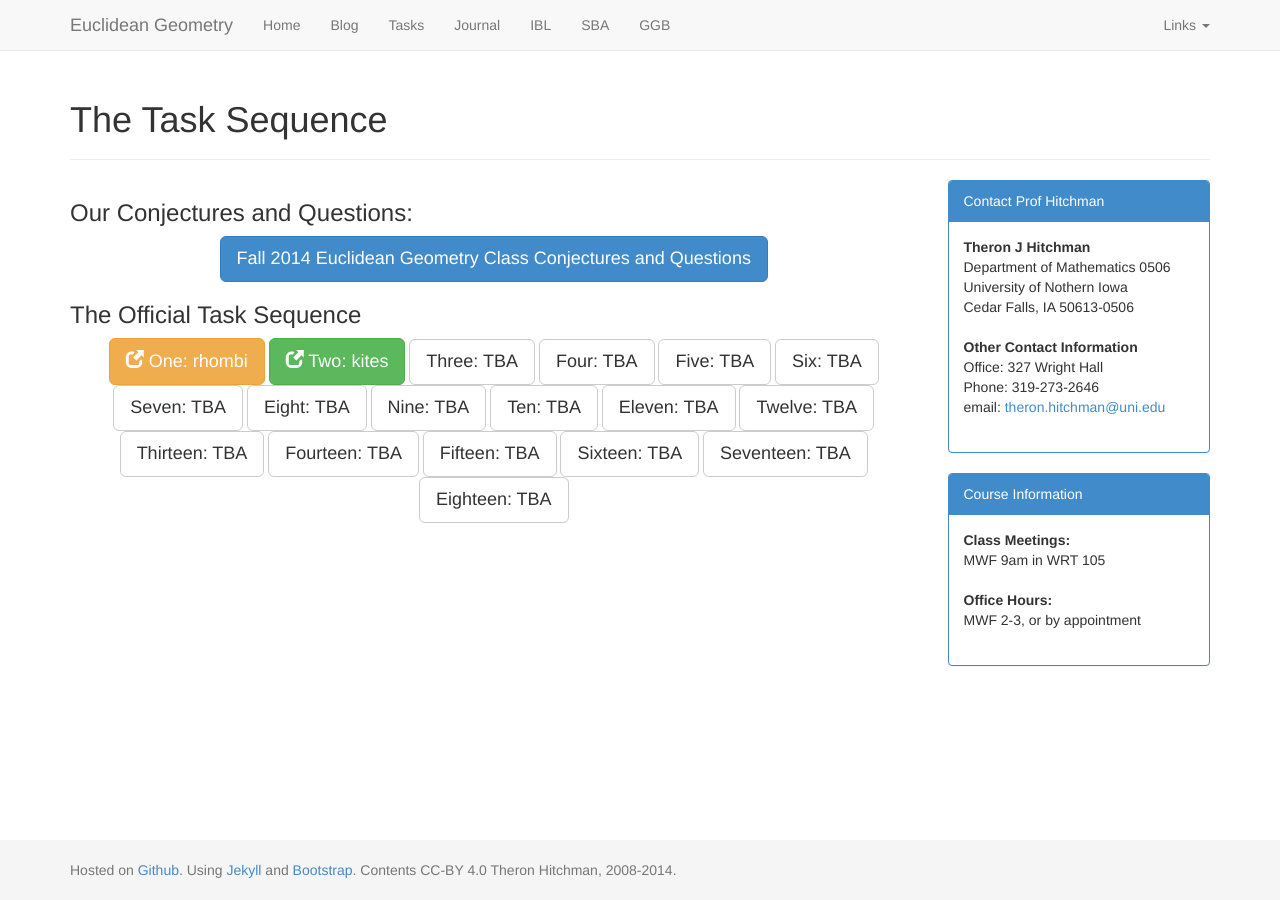
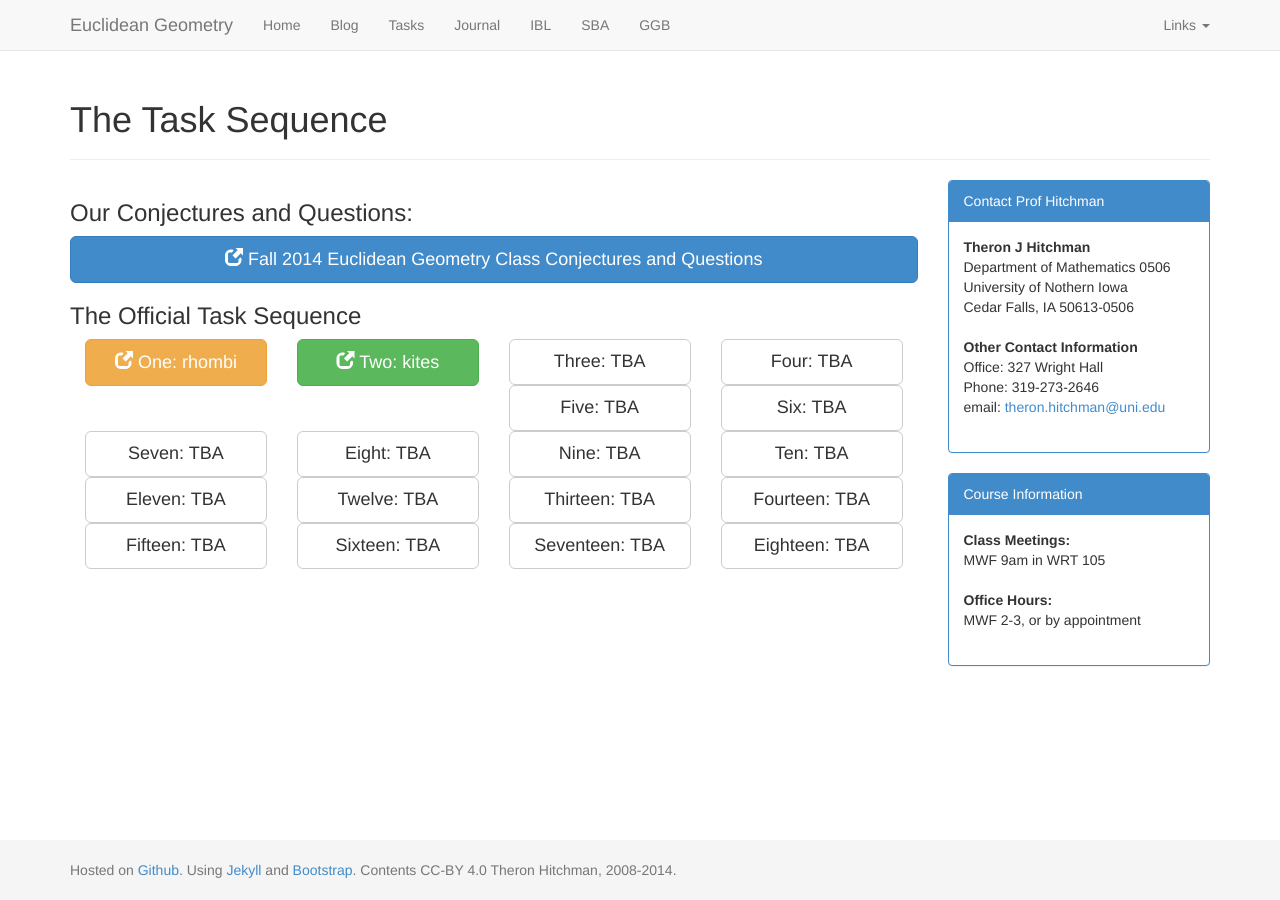
Before and after one commit to theronhitchman/euclidean-geometry, a Jekyll site: the page built from tasks/index.md, in a window 1280 px wide. Built offline with Jekyll 4.4.1, drawn with Linux system fonts in a browser that asks for light colours; nearby versions of some CDN libraries.

Commit message:
restyled tasks page for better display of grid of buttons

```diff
--- a/tasks/index.md
+++ b/tasks/index.md
@@ -6,76 +6,80 @@ layout: default
 ### Our Conjectures and Questions:
 
 <div class="text-center">
-  <a class="btn btn-lg btn-primary" href="{{site.baseurl}}/class/">
+  <a class="btn btn-lg btn-primary btn-block" href="{{site.baseurl}}/class/" target="_blank">
+    <span class="glyphicon glyphicon-new-window"></span>
     Fall 2014 Euclidean Geometry<br class="visible-xs" /> Class Conjectures and Questions
   </a>
 </div>
 
 ### The Official Task Sequence
 
-<div class="text-center">
-  <div class="btn-group">
-    <a class="btn btn-warning btn-lg" href="{{site.baseurl}}/EG_main01.pdf" target="_blank">
-      <span class="glyphicon glyphicon-new-window"></span> One: rhombi</a>
-  </div>
-  <div class="btn-group">
-    <a class="btn btn-success btn-lg" href="{{site.baseurl}}/EG_main02.pdf" target="_blank">
-      <span class="glyphicon glyphicon-new-window"></span> Two: kites</a>
-  </div>
-  <div class="btn-group">
-    <a class="btn btn-default btn-lg">Three: TBA</a>
-  </div>
-  <div class="btn-group">
-    <a class="btn btn-default btn-lg">Four: TBA</a>
-  </div>
-  <div class="btn-group">
-    <a class="btn btn-default btn-lg">Five: TBA</a>
-  </div>
-  <div class="btn-group">
-    <a class="btn btn-default btn-lg">Six: TBA</a>
-  </div>
-  <div class="btn-group">
-    <a class="btn btn-default btn-lg">Seven: TBA</a>
-  </div>
-  <div class="btn-group">
-    <a class="btn btn-default btn-lg">Eight: TBA</a>
-  </div>
-  <div class="btn-group">
-    <a class="btn btn-default btn-lg">Nine: TBA</a>
-  </div>
-  <div class="btn-group">
-    <a class="btn btn-default btn-lg">Ten: TBA</a>
-  </div>
-  <div class="btn-group">
-    <a class="btn btn-default btn-lg">Eleven: TBA</a>
-  </div>
-  <div class="btn-group">
-    <a class="btn btn-default btn-lg">Twelve: TBA</a>
-  </div>
-  <div class="btn-group">
-    <a class="btn btn-default btn-lg">Thirteen: TBA</a>
-  </div>
-  <div class="btn-group">
-    <a class="btn btn-default btn-lg">Fourteen: TBA</a>
-  </div>
-  <div class="btn-group">
-    <a class="btn btn-default btn-lg">Fifteen: TBA</a>
-  </div>
-  <div class="btn-group">
-    <a class="btn btn-default btn-lg">Sixteen: TBA</a>
-  </div>
-  <div class="btn-group">
-    <a class="btn btn-default btn-lg">Seventeen: TBA</a>
-  </div>
-  <div class="btn-group">
-    <a class="btn btn-default btn-lg">Eighteen: TBA</a>
+
+<div class="col-xs-6 col-sm-4 col-lg-3 text-center">
+  <a class="btn btn-warning btn-lg btn-block" href="{{site.baseurl}}/EG_main01.pdf" target="_blank">
+    <span class="glyphicon glyphicon-new-window"></span> One: rhombi</a>
+</div>
+<div class="col-xs-6 col-sm-4 col-lg-3 text-center">
+  <a class="btn btn-success btn-lg btn-block" href="{{site.baseurl}}/EG_main02.pdf" target="_blank">
+    <span class="glyphicon glyphicon-new-window"></span> Two: kites</a>
+</div>
+<div class="col-xs-6 col-sm-4 col-lg-3">
+  <a class="btn btn-default btn-lg btn-block">Three: TBA</a>
+</div>
+<div class="col-xs-6 col-sm-4 col-lg-3">
+  <a class="btn btn-default btn-lg btn-block">Four: TBA</a>
+</div>
+<div class="col-xs-6 col-sm-4 col-lg-3">
+  <a class="btn btn-default btn-lg btn-block">Five: TBA</a>
+</div>
+<div class="col-xs-6 col-sm-4 col-lg-3">
+  <a class="btn btn-default btn-lg btn-block">Six: TBA</a>
+</div>
+<div class="col-xs-6 col-sm-4 col-lg-3">
+  <a class="btn btn-default btn-lg btn-block">Seven: TBA</a>
+</div>
+<div class="col-xs-6 col-sm-4 col-lg-3">
+  <a class="btn btn-default btn-lg btn-block">Eight: TBA</a>
+</div>
+<div class="col-xs-6 col-sm-4 col-lg-3">
+  <a class="btn btn-default btn-lg btn-block">Nine: TBA</a>
+</div>
+<div class="col-xs-6 col-sm-4 col-lg-3">
+  <a class="btn btn-default btn-lg btn-block">Ten: TBA</a>
+</div>
+<div class="col-xs-6 col-sm-4 col-lg-3">
+  <a class="btn btn-default btn-lg btn-block">Eleven: TBA</a>
+</div>
+<div class="col-xs-6 col-sm-4 col-lg-3">
+  <a class="btn btn-default btn-lg btn-block">Twelve: TBA</a>
+</div>
+<div class="col-xs-6 col-sm-4 col-lg-3">
+  <a class="btn btn-default btn-lg btn-block">Thirteen: TBA</a>
+</div>
+<div class="col-xs-6 col-sm-4 col-lg-3">
+  <a class="btn btn-default btn-lg btn-block">Fourteen: TBA</a>
+</div>
+<div class="col-xs-6 col-sm-4 col-lg-3">
+  <a class="btn btn-default btn-lg btn-block">Fifteen: TBA</a>
+</div>
+<div class="col-xs-6 col-sm-4 col-lg-3">
+  <a class="btn btn-default btn-lg btn-block">Sixteen: TBA</a>
+</div>
+<div class="col-xs-6 col-sm-4 col-lg-3">
+  <a class="btn btn-default btn-lg btn-block">Seventeen: TBA</a>
+</div>
+<div class="col-xs-6 col-sm-4 col-lg-3">
+  <a class="btn btn-default btn-lg btn-block">Eighteen: TBA</a>
+</div>
+
+<div class="row">
+  <div class="col-xs-12">
+    <p>
+      <br class="visible-xs visible-sm"/>
+    </p>
   </div>
 </div>
 
-<div>
- <p><br />
- </p>
-</div>
 <!--
 
   <div class="col-xs-12 col-sm-6 col-md-4 panel panel-default text-center">
```
